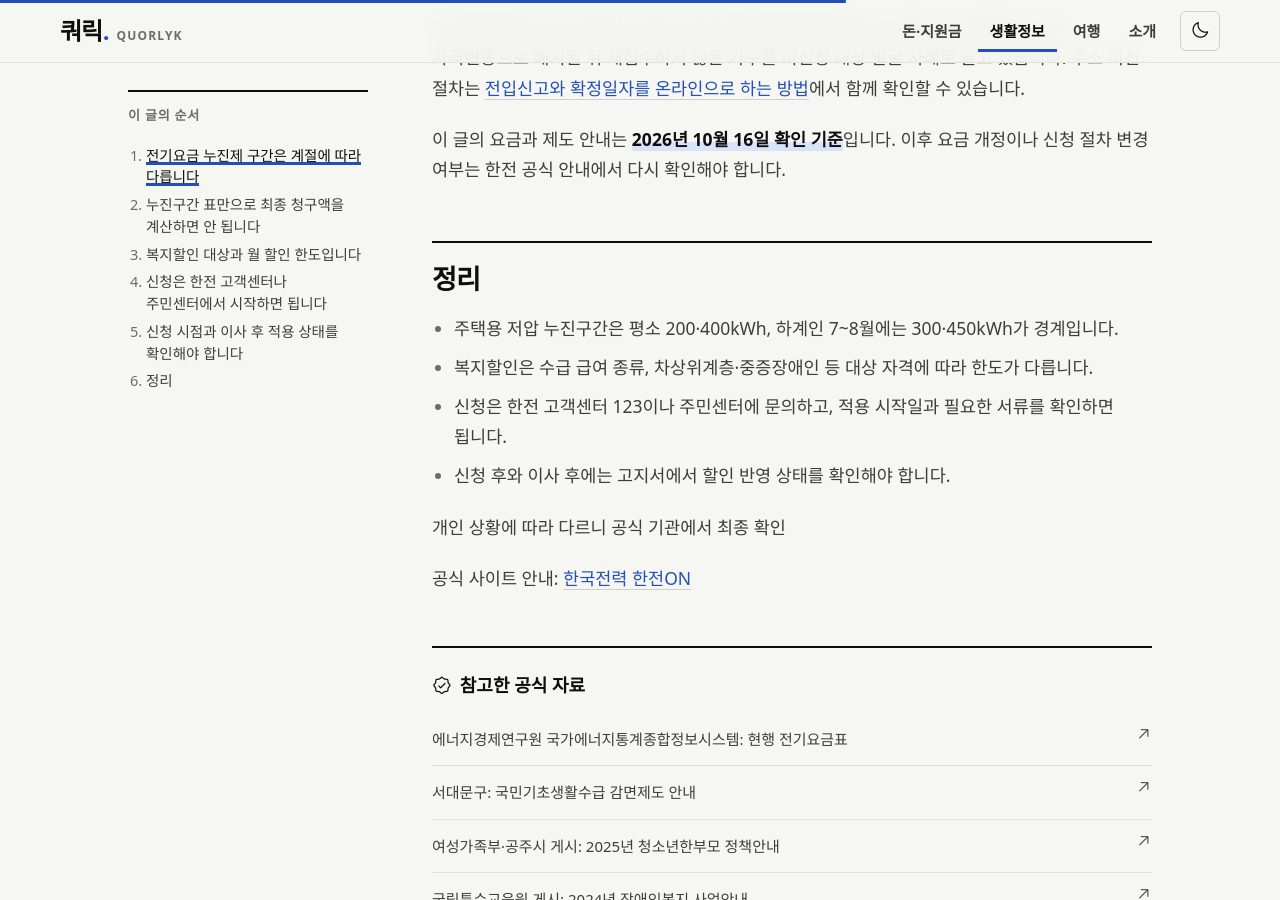
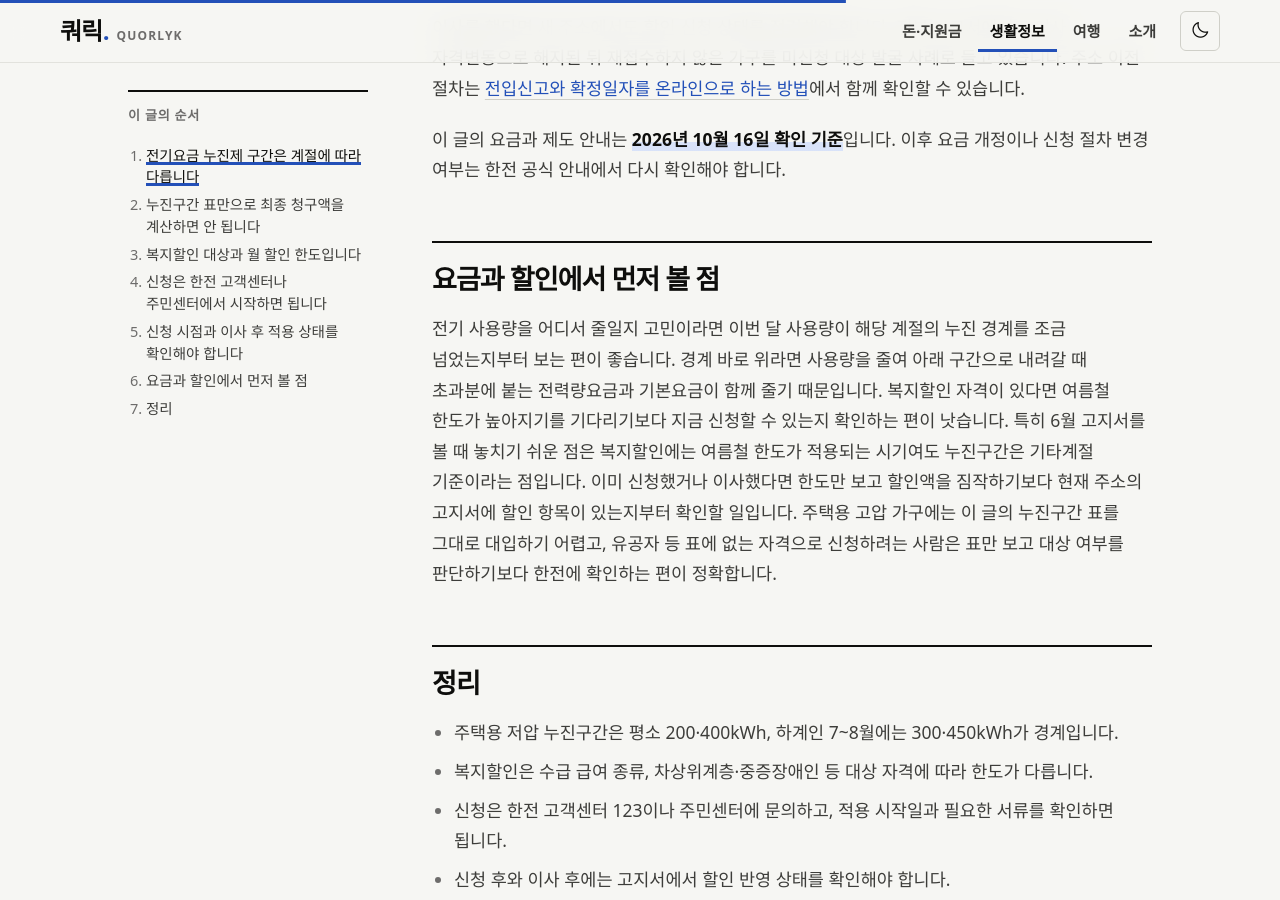
Before and after one commit to ekgoddlek0-dotcom/quorlyk-site, a Jekyll site: the page built from _posts/2026-10-16-electricity-progressive-rates-welfare-discount.md, in a window 1280 px wide and 900 px high, scrolled down 4312 px. Built offline with Jekyll 4.4.1, drawn with Linux system fonts in a browser that asks for light colours; some web fonts are replaced.

Commit message:
판단 단락 추가: 전기요금 누진제 구간과 복지할인 신청 방법: 대상·할인액·신청처 정리

```diff
--- a/_posts/2026-10-16-electricity-progressive-rates-welfare-discount.md
+++ b/_posts/2026-10-16-electricity-progressive-rates-welfare-discount.md
@@ -80,6 +81,10 @@ sources:
 
 이 글의 요금과 제도 안내는 **2026년 10월 16일 확인 기준**입니다. 이후 요금 개정이나 신청 절차 변경 여부는 한전 공식 안내에서 다시 확인해야 합니다.
 
+## 요금과 할인에서 먼저 볼 점
+
+전기 사용량을 어디서 줄일지 고민이라면 이번 달 사용량이 해당 계절의 누진 경계를 조금 넘었는지부터 보는 편이 좋습니다. 경계 바로 위라면 사용량을 줄여 아래 구간으로 내려갈 때 초과분에 붙는 전력량요금과 기본요금이 함께 줄기 때문입니다. 복지할인 자격이 있다면 여름철 한도가 높아지기를 기다리기보다 지금 신청할 수 있는지 확인하는 편이 낫습니다. 특히 6월 고지서를 볼 때 놓치기 쉬운 점은 복지할인에는 여름철 한도가 적용되는 시기여도 누진구간은 기타계절 기준이라는 점입니다. 이미 신청했거나 이사했다면 한도만 보고 할인액을 짐작하기보다 현재 주소의 고지서에 할인 항목이 있는지부터 확인할 일입니다. 주택용 고압 가구에는 이 글의 누진구간 표를 그대로 대입하기 어렵고, 유공자 등 표에 없는 자격으로 신청하려는 사람은 표만 보고 대상 여부를 판단하기보다 한전에 확인하는 편이 정확합니다.
+
 ## 정리
 
 - 주택용 저압 누진구간은 평소 200·400kWh, 하계인 7~8월에는 300·450kWh가 경계입니다.
```
Also changed, not shown: other parts of _posts/2026-10-16-electricity-progressive-rates-welfare-discount.md (+1 -0 lines).
